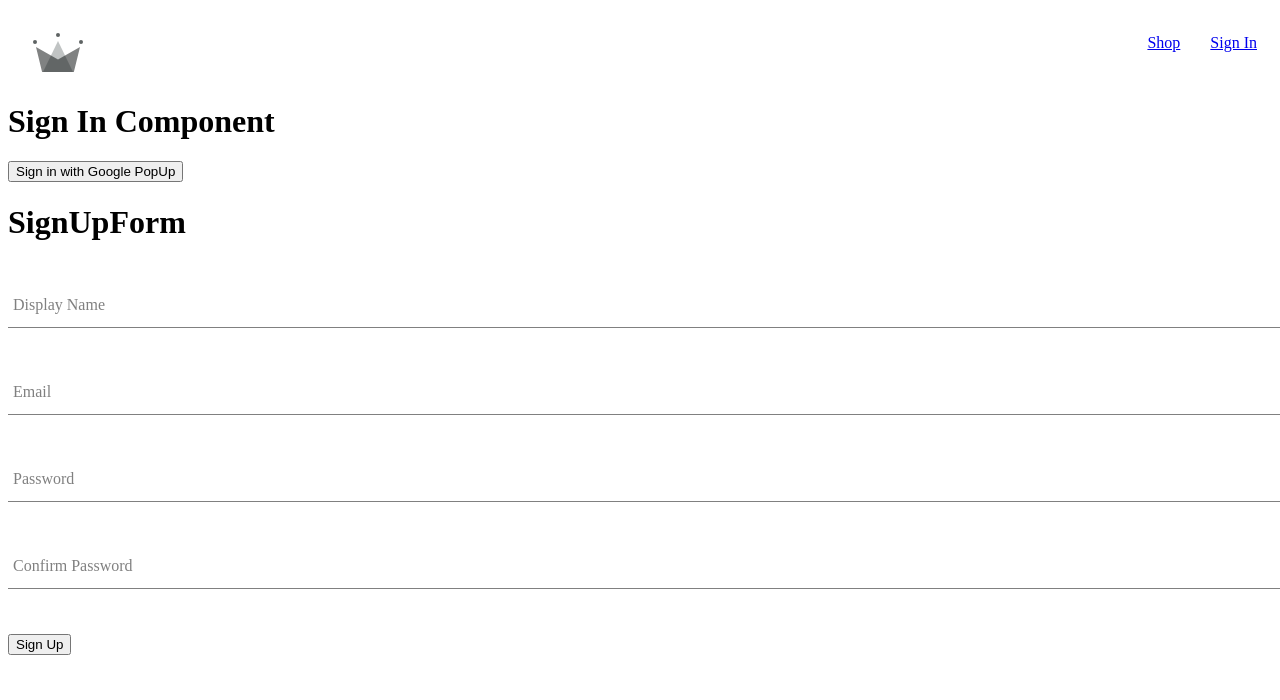
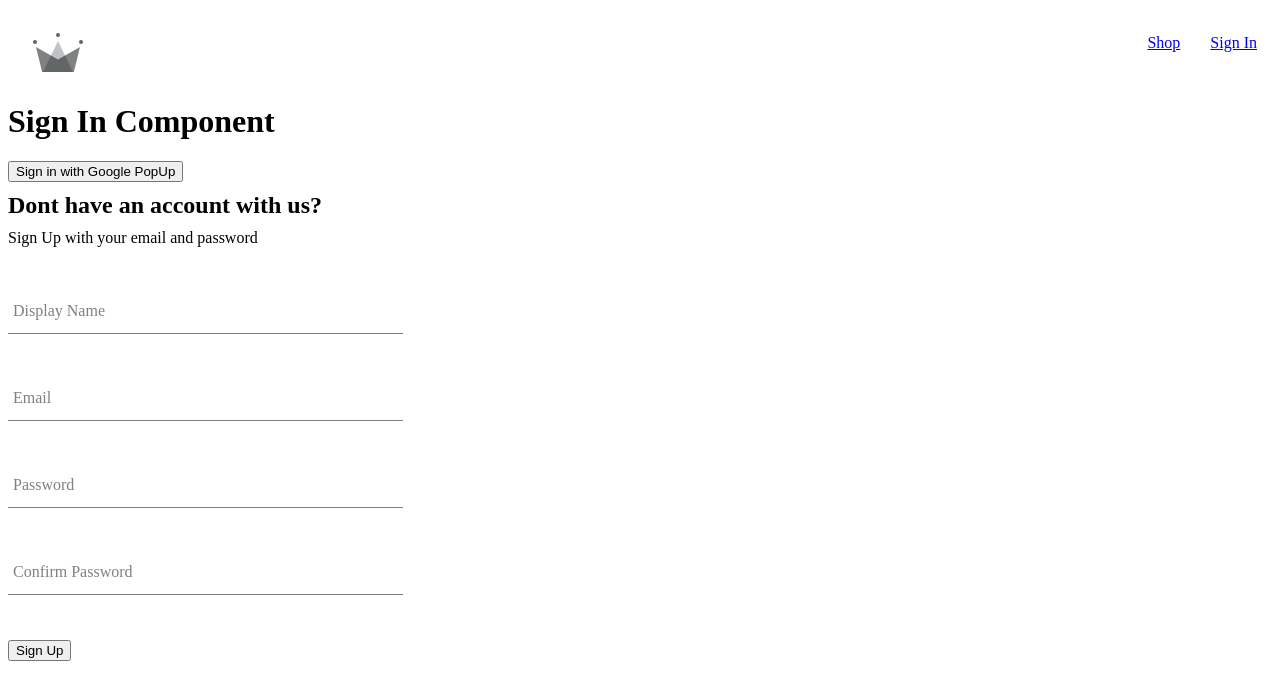
Before and after one commit to blksmth1725/goldenTree, a React (Create React App) app: page /signIn in a window 1280 px wide. Shown: the top 700 px of the page. Built offline with nearby package versions, Linux system fonts and the light colour scheme; the HTML template or start-up script is replaced by a standard one.

Commit message:
styling signUpForm

```diff
--- a/src/components/signUpForm/signUpForm.component.jsx
+++ b/src/components/signUpForm/signUpForm.component.jsx
@@ -5,7 +5,7 @@ import {
 } from "../../utils/firebase/firebase.utils";
 import { formInputs, defaultFormFields } from "../../models/formInputs";
 
-import "../../scss/formInputs.styles.scss";
+import "../../scss/signUpForm.styles.scss";
 
 const SignUpForm = () => {
 	const [formFields, setFormFields] = useState(defaultFormFields);
@@ -47,8 +47,9 @@ const SignUpForm = () => {
 	};
 
 	return (
-		<div>
-			<h1>SignUpForm</h1>
+		<div className="signUpContainer">
+			<h2>Dont have an account with us?</h2>
+			<span>Sign Up with your email and password</span>
 			<form onSubmit={handleSubmit}>
 				{formInputs.map(({ id, label, name, type, required }) => {
 					return (
--- a/src/scss/formInputs.styles.scss
+++ b/src/scss/signUpForm.styles.scss
@@ -52,3 +52,13 @@ $main-color: black;
     }
   }
 }
+
+.signUpContainer {
+  display: flex;
+  flex-direction: column;
+  width: 380px;
+
+  h2{
+    margin: 10px 0;
+  }
+}
```
